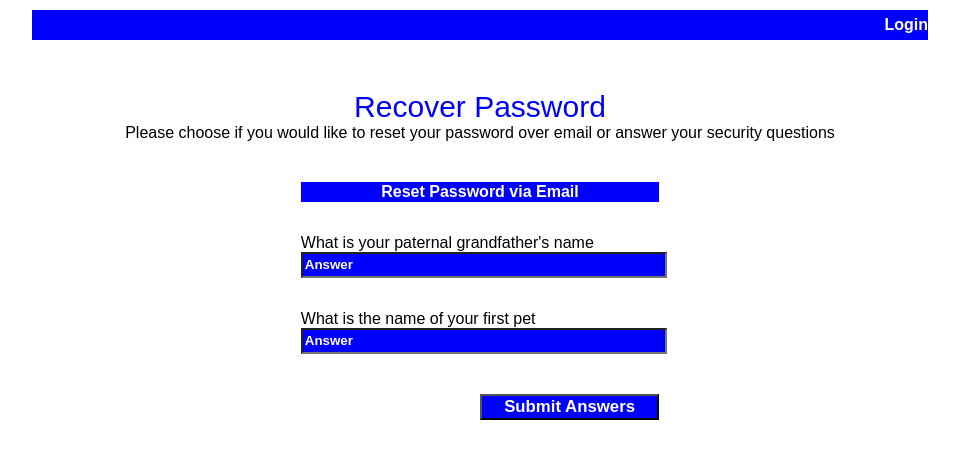
After one commit to cosbyr/osu-capstone, a Flask app: page /password.html in a window 1280 px wide. The commit adds this page. Shown: the top 459 px of the page, without its empty margins (160-1119 px from the left). Run offline with Flask 2, Linux system fonts and the light colour scheme.

Commit message:
added html files for all pages, added routes to main.py

```diff
--- a/main.py
+++ b/main.py
@@ -10,6 +10,34 @@ app = Flask(__name__)
 @app.route('/')
 def renderIndex():
 	return render_template('index.html')
+
+@app.route('/login.html')
+def renderLogin():
+	return render_template('login.html')
+
+@app.route('/admin.html')
+def renderAdmin():
+	return render_template('admin.html')
+
+@app.route('/user.html')
+def renderUser():
+	return render_template('user.html')
+
+@app.route('/create.html')
+def renderCreate():
+	return render_template('create.html')
+
+@app.route('/history.html')
+def renderHistory():
+	return render_template('history.html')
+
+@app.route('/new-account.html')
+def renderNewAccount():
+	return render_template('new-account.html')
+
+@app.route('/password.html')
+def renderPassword():
+	return render_template('password.html')
 
 @app.route('/latex')
 def renderPDF():
--- a/static/css/stylesheet.css
+++ b/static/css/stylesheet.css
@@ -0,0 +1,144 @@
+html, body, div, span, applet, object, iframe,
+h1, h2, h3, h4, h5, h6, p, blockquote, pre,
+a, abbr, acronym, address, big, cite, code,
+del, dfn, em, img, ins, kbd, q, s, samp,
+small, strike, strong, sub, sup, tt, var,
+b, u, i, center,
+dl, dt, dd, ol, ul, li,
+fieldset, form, label, legend,
+table, caption, tbody, tfoot, thead, tr, th, td,
+article, aside, canvas, details, embed,
+figure, figcaption, footer, header, hgroup,
+menu, nav, output, ruby, section, summary,
+time, mark, audio, video {
+	margin: 0;
+	padding: 0;
+	border: 0;
+	font-size: 100%;
+	font: inherit;
+	vertical-align: baseline;
+	color: inherit;
+	text-decoration: none;
+}
+
+body{
+	font-family: "georgia italic", arial;
+	text-align: center;
+
+}
+
+input{
+	width: 100%;
+	background: blue;
+	color: white;
+	margin: auto;
+	margin-top: 40px;
+	line-height: 20px;
+	font-weight: bold;
+
+
+}
+
+.input{
+	width: 100%;
+	background: blue;
+	color: white;
+	margin: auto;
+	margin-top: 40px;
+	line-height: 20px;
+	font-weight: bold;
+	text-align: center;
+
+}
+
+::-webkit-input-placeholder {
+   color: white;
+}
+
+
+
+/*p{
+	color: pink;
+	font-size: 3em;
+}*/
+
+.outter-container{
+	max-width: 70%;
+	margin: auto;
+/*	border: 2px solid blue;
+*/}
+
+.inner-container{
+	width: 40%;
+	margin: auto;
+	text-align: right;
+}
+
+.header-row{
+	background: blue;
+	color: white;
+	font-weight: bold;
+	width: 100%;
+	/*height: 30px;*/
+	text-align: right;
+	line-height: 30px;
+	margin-top: 10px;
+	vertical-align: middle;
+	margin-right: 8px;
+
+}
+
+
+.page-title{
+	text-align: center;
+	color: blue;
+	font-size: 30px;
+	padding-top: 50px;
+}
+
+.half-size-image{
+	display: inline;
+	width: 30%;
+	padding: 50px 5% 15px 5%;
+}
+
+.input-box{
+	width: 100%;
+}
+
+.input-box-50{
+	width: 40%;
+}
+
+.button-box{
+	background: blue;
+	font-size: 1.05em;
+	color: white;
+	width: 50%;
+	text-align: center;
+}
+
+.right-align{
+	text-align: right;
+}
+
+.left-align{
+	text-align: left;
+}
+
+.center-align{
+	text-align: center;
+	margin: auto;
+}
+
+.block{
+	display: block;
+}
+
+.no-margin-top{
+	margin-top: 0px;
+}
+
+.margin-top{
+	margin-top: 2em;
+}
--- /dev/null
+++ b/templates/password.html
@@ -0,0 +1,29 @@
+{% extends "base.html" %}
+
+{% block title %}<title>Capstone Project</title>{% endblock title %}
+{% block meta %}{% endblock meta %}
+
+{% block navbar %}
+{% endblock navbar %}
+
+{% block content %}
+	<div class="outter-container">
+		<header class="header-row"><a href="login.html">Login</a></header>
+		<div class="page-title">Recover Password</div>
+		<p>Please choose if you would like to reset your password over email or answer your security questions</p>
+		<section class="inner-container">
+			<div class="input">Reset Password via Email</div>
+			<section>
+				<form action="" method="post">
+					<div class="left-align margin-top">What is your paternal grandfather's name</div>
+					<input class="input-box no-margin-top" type="text" name="security-answer-1" placeholder="Answer">
+
+					<div class="left-align margin-top">What is the name of your first pet</div>
+					<input class="input-box no-margin-top" type="text" name="security-answer-1" placeholder="Answer">
+
+					<input class="button-box" type="submit" value="Submit Answers">
+				</form>
+			</section>
+		</section>
+	</div>
+{% endblock content %}
```
Also changed, not shown: templates/admin.html (added, +14 -0 lines), templates/create.html (added, +14 -0 lines), templates/history.html (added, +14 -0 lines), templates/index.html (+6 -1 lines), templates/login.html (added, +24 -0 lines), templates/new-account.html (added, +38 -0 lines), static/images/employeeOfTheMonth.jpg (added), static/images/most-improved.jpg (added).
